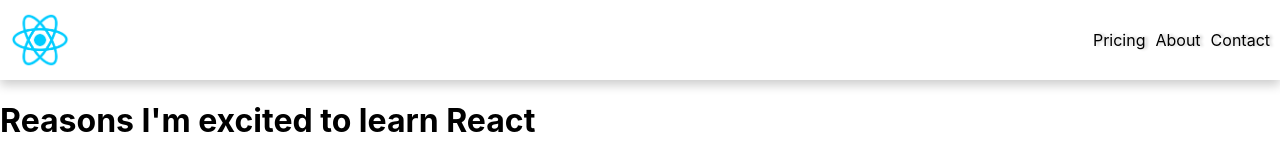
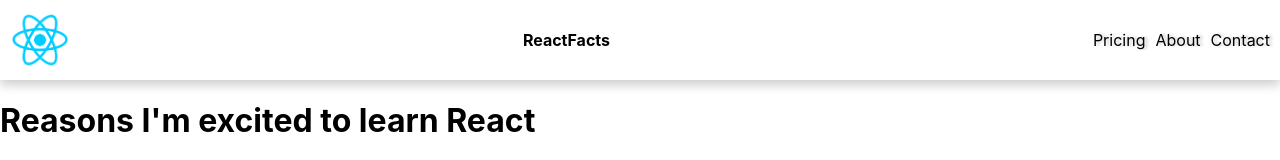
Before and after one commit to will-s-205/random-quote-machine, a JavaScript app: page / in a window 1280 px wide. Shown: the top 160 px of the page. Built offline with nearby package versions, Linux system fonts and the light colour scheme; the HTML template or start-up script is replaced by a standard one.

Commit message:
jsxsyntax for inline css

```diff
--- a/src/components/Header.js
+++ b/src/components/Header.js
@@ -5,6 +5,7 @@ export default function Header() {
         <header>
             <nav className="nav-bar">
                 <img src={react_logo} className="nav-logo" alt="react logo" />
+                <p style={{fontWeight: "bold"}}>ReactFacts</p>
                 <ul className="nav-items">
                     <li>Pricing</li>
                     <li>About</li>
```
